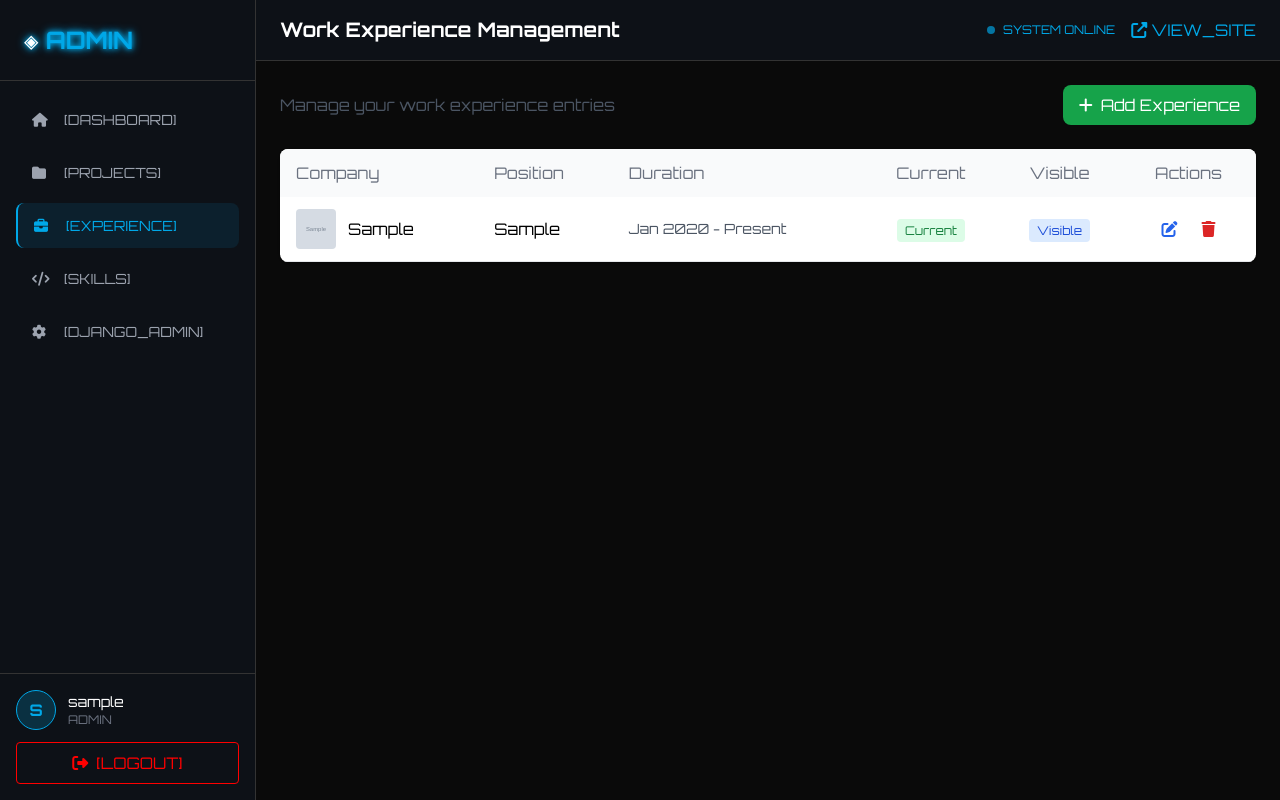
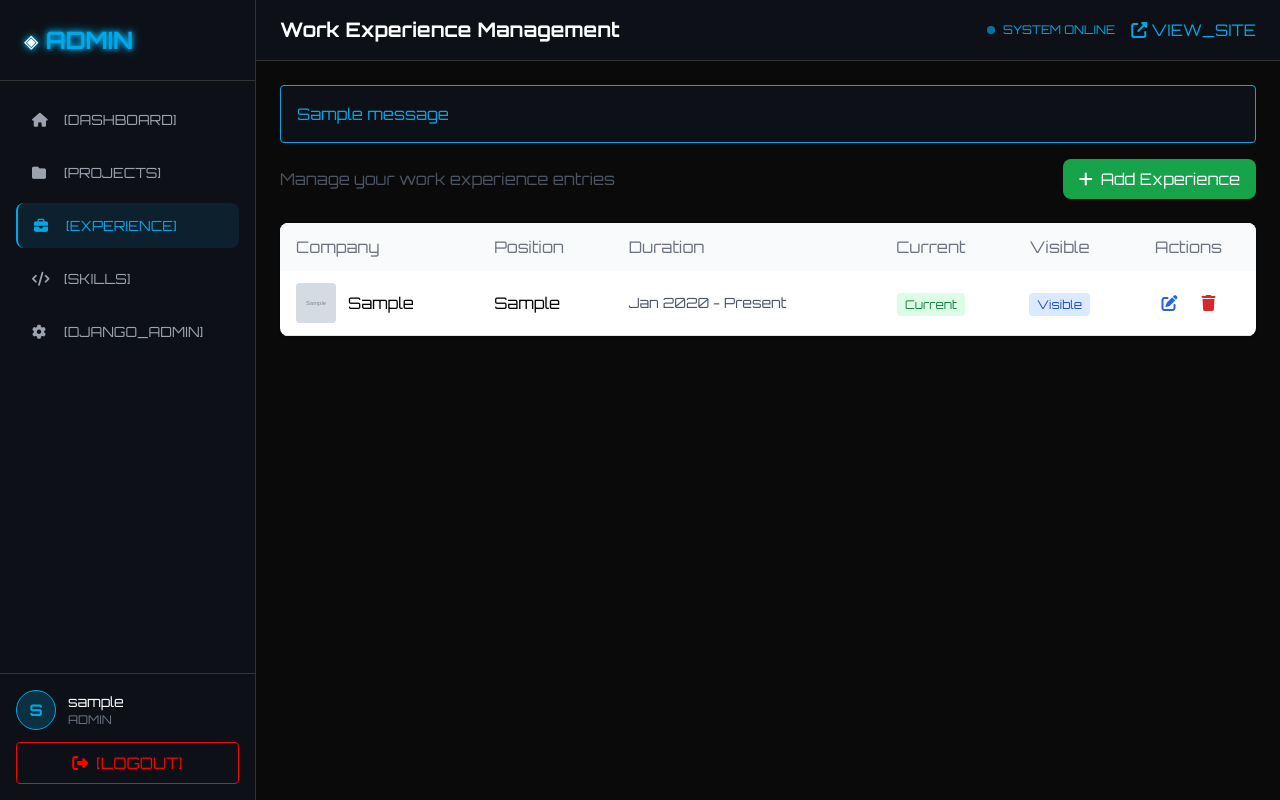
Before and after one commit to harshitraj33/Portpro, a Django app: page /admin-panel/experience/ in a window 1280 px wide. Run offline with Django 5.2, Linux system fonts and the light colour scheme; a user stored in the database is signed in; tables that the repository leaves empty hold one stand-in row (values such as "Sample post"); grey boxes marked "Sample" are stand-in pictures; one stand-in notice (Sample message) is shown; some libraries are stand-ins or nearby versions.

Commit message:
update admin

```diff
--- a/templates/admin/base_admin.html
+++ b/templates/admin/base_admin.html
@@ -94,7 +94,7 @@
 
     <div class="flex h-screen overflow-hidden">
         <!-- Left Sidebar -->
-        <aside id="sidebar" class="w-64 bg-[#0d1117] text-white flex flex-col border-r border-[#333] fixed md:static inset-y-0 left-0 z-50 transform -translate-x-full md:translate-x-0 transition-transform duration-300">
+        <aside id="sidebar" class="w-64 bg-[#0d1117] text-white flex flex-col border-r border-[#333] fixed md:static inset-y-0 left-0 z-40 transform -translate-x-full md:translate-x-0 transition-transform duration-300">
             <!-- Logo -->
             <div class="p-6 border-b border-[#333]">
                 <a href="{% url 'accounts:admin_dashboard' %}" class="text-2xl font-bold text-[#00a8e8] poi-glow">
@@ -165,7 +165,9 @@
             <main class="flex-1 overflow-y-auto p-4 md:p-6 bg-[#0a0a0a]">
                 {% if messages %}
                     {% for message in messages %}
-
+                        <div class="p-4 mb-4 border {% if message.tags == 'success' %}border-[#00a8e8] text-[#00a8e8]{% elif message.tags == 'error' %}border-[#ff0000] text-[#ff0000]{% else %}border-[#00a8e8] text-[#00a8e8]{% endif %} bg-[#0d1117] rounded">
+                            <span class="prompt"></span>{{ message }}
+                        </div>
                     {% endfor %}
                 {% endif %}
                 {% block admin_content %}{% endblock %}
```
